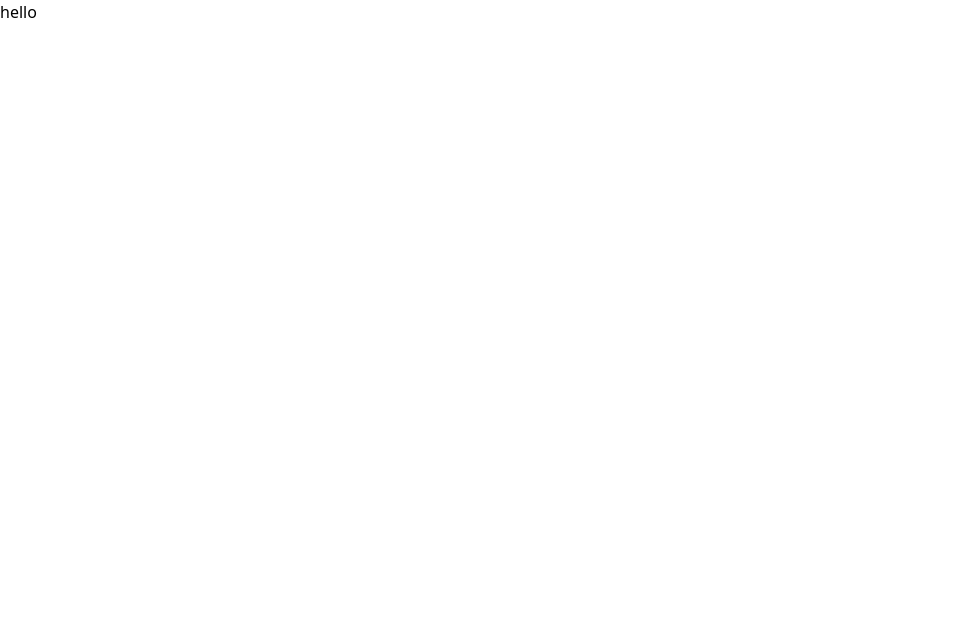
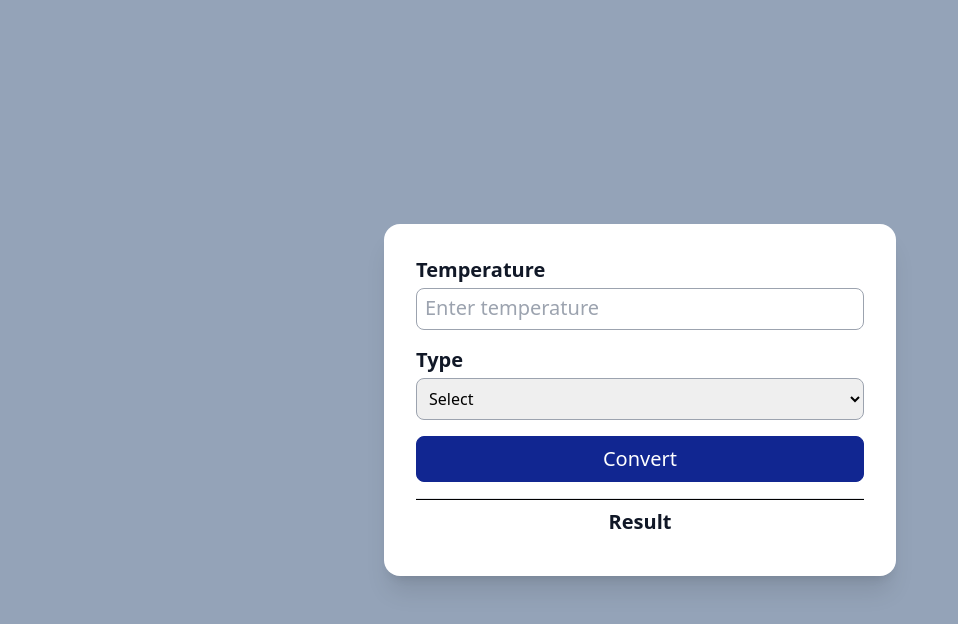
Before and after one commit to sagardwivedi/temperature-conveter, a React (Create React App) app: page / in a window 1280 px wide. Shown: the top 624 px of the page, without its empty margins (0-958 px from the left). Built offline with nearby package versions, Linux system fonts and the light colour scheme.

Commit message:
Optimization

```diff
--- a/src/App.js
+++ b/src/App.js
@@ -1,5 +1,74 @@
+import { useState } from "react";
+import Input from "./components/Input";
+
 function App() {
-    return <div>hello</div>;
+    const [temperature, setTemperature] = useState("");
+    const [type, settype] = useState("");
+    const [result, setResult] = useState("");
+
+    const convert = (e) => {
+        e.preventDefault();
+        if (type === "Cel") {
+            const cel = Math.round((temperature - 32) * (5 / 9));
+            setResult(cel + "°C");
+        }
+        if (type === "Fah") {
+            const fah = Math.round(temperature * (9 / 5) + 32);
+            setResult(fah + "°F");
+        }
+    };
+
+    return (
+        <div className="flex h-screen w-full items-center justify-center bg-slate-400">
+            <section className="w-[90%] max-w-lg rounded-2xl bg-white p-8  shadow-xl">
+                <form>
+                    <div className="space-y-4">
+                        <div className="flex flex-col">
+                            <label
+                                htmlFor="temperature"
+                                className="text-xl font-semibold text-gray-900"
+                            >
+                                Temperature
+                            </label>
+                            <Input
+                                temperature={temperature}
+                                setTemperature={setTemperature}
+                            />
+                        </div>
+                        <div className="flex flex-col">
+                            <label className="text-xl font-semibold text-gray-900">
+                                Type
+                            </label>
+                            <select
+                                className="mt-1 rounded-lg border border-gray-400 p-2 focus:outline-none"
+                                value={type}
+                                onChange={(e) => settype(e.target.value)}
+                            >
+                                <option value="">Select</option>
+                                <option value="Fah">Fahrenheit</option>
+                                <option value="Cel">Celsius</option>
+                            </select>
+                        </div>
+                        <div>
+                            <button
+                                className="w-full rounded-lg border border-[#112691] bg-[#112691] px-4 py-2 text-xl text-white"
+                                onClick={convert}
+                            >
+                                Convert
+                            </button>
+                        </div>
+                    </div>
+                    <div className="flex flex-col space-y-2">
+                        <hr className="mt-4 h-0.5 bg-black" />
+                        <span className="text-center text-xl font-semibold text-gray-900">
+                            Result
+                        </span>
+                        <span className="text-center text-xl">{result}</span>
+                    </div>
+                </form>
+            </section>
+        </div>
+    );
 }
 
 export default App;
--- /dev/null
+++ b/src/components/Input.jsx
@@ -0,0 +1,16 @@
+const Input = ({ temperature, setTemperature }) => {
+    return (
+        <>
+            <input
+                className="mt-1 rounded-lg border border-gray-400 p-2 placeholder:text-xl focus:outline-none"
+                placeholder="Enter temperature"
+                id="temperature"
+                type="number"
+                value={temperature}
+                onChange={(e) => setTemperature(e.target.value)}
+            />
+        </>
+    );
+};
+
+export default Input;
```
Also changed, not shown: public/manifest.json.
